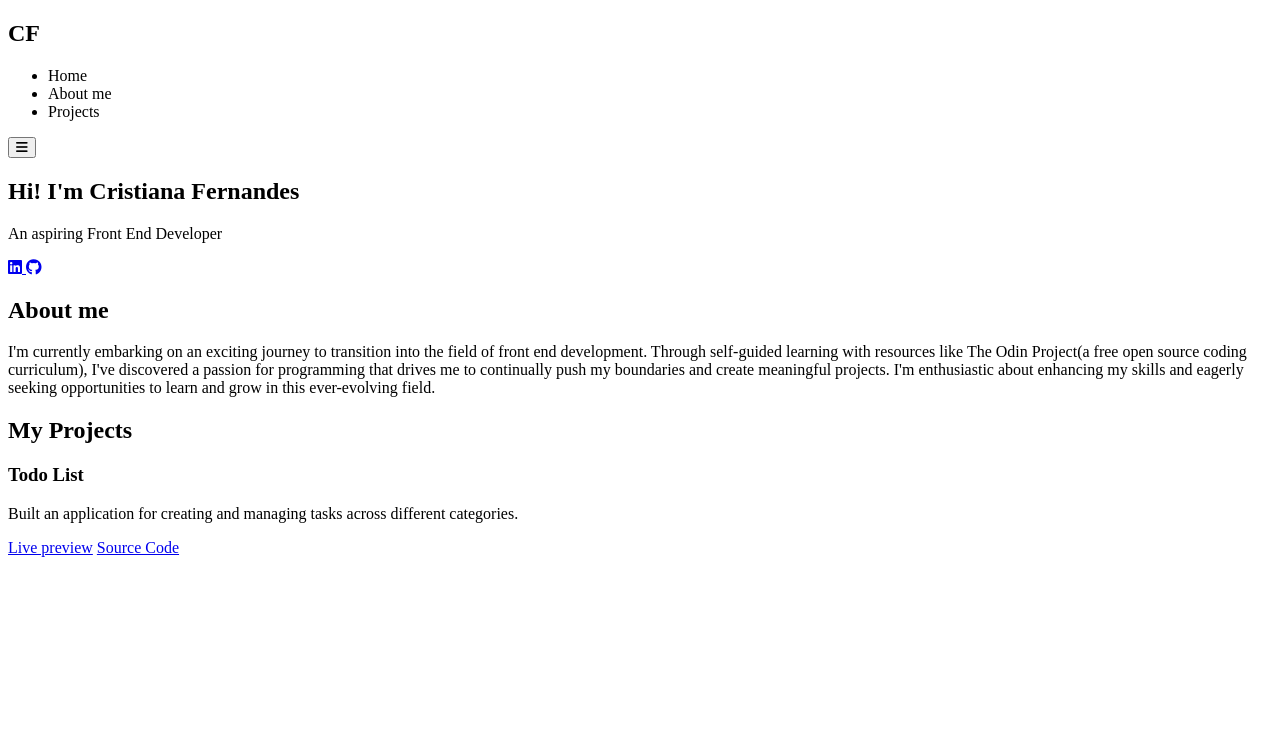
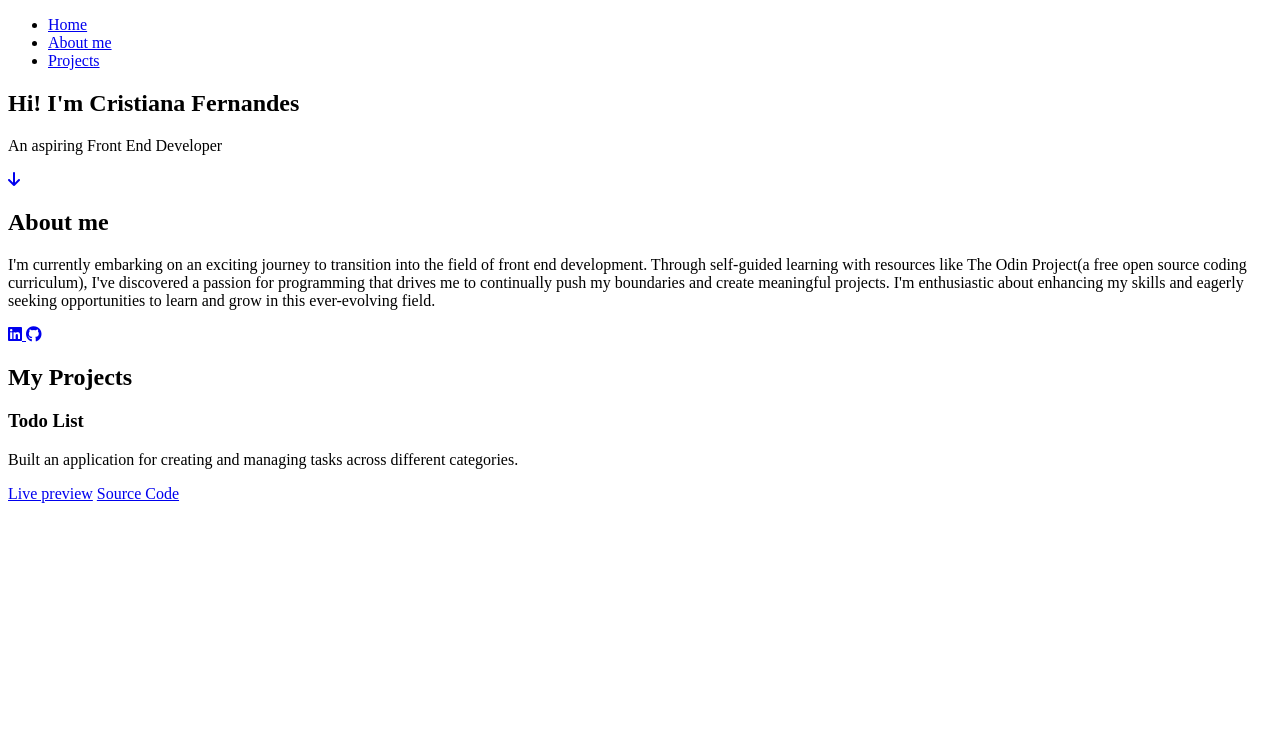
Before and after one commit to CMFernandes/portfolio, a plain HTML site: page index.html in a window 1280 px wide. Shown: the top 740 px of the page. Drawn offline with Linux system fonts and the light colour scheme.

Commit message:
move github and linkedin link to about section,add google font link

```diff
--- a/index.html
+++ b/index.html
@@ -4,40 +4,35 @@
     <meta charset="UTF-8">
     <meta name="viewport" content="width=device-width, initial-scale=1.0">
     <script src="https://kit.fontawesome.com/5c6584b4f6.js" crossorigin="anonymous"></script>
+    <link rel="preconnect" href="https://fonts.googleapis.com">
+    <link rel="preconnect" href="https://fonts.gstatic.com" crossorigin>
+    <link href="https://fonts.googleapis.com/css2?family=Roboto:ital,wght@0,100;0,300;0,400;0,500;0,700;0,900;1,100;1,300;1,400;1,500;1,700;1,900&display=swap" rel="stylesheet">
     <link rel="stylesheet" href="style.css">
+    <script src="index.js" defer></script>
     <title>Portfolio</title>
 </head>
 <body>
-    <header>
-        <div class="logo">
-            <h2>CF</h2>
-        </div>
+    <header class="header hide">
         <nav>
             <ul class="nav-list">
-                <li class="nav-item"><a href="#intro"></a>Home</li>
-                <li class="nav-item"><a href="#about"></a>About me</li>
-                <li class="nav-item"><a href="#projects"></a>Projects</li>
+                <li class="nav-item"><a href="#intro">Home</a></li>
+                <li class="nav-item"><a href="#about">About me</a></li>
+                <li class="nav-item"><a href="#projects">Projects</a></li>
             </ul>
-            <button><i class="fas fa-bars"></i></button>
         </nav>
     </header>
 
     <section id="intro">
         <div>
-            <h1>Hi! I'm Cristiana Fernandes</h1>
-            <p>An aspiring Front End Developer</h2>
-                <div>
-                    <a href="https://linkedin.com/in/cfmfernandes" target="_blank">
-                        <i class="fa-brands fa-linkedin"></i>
-                    </a>
-                    <a href="https://github.com/CMFernandes" target="_blank">
-                        <i class="fa-brands fa-github"></i>
-                    </a>
-                </div>
+            <h1>Hi! I'm <strong class="name-intro">Cristiana Fernandes</strong></h1>
+            <p>An aspiring Front End Developer</p>
         </div>
         <div>
-            <!-- <img href="" alt="">-->
+            <a href="#about">
+                <i class="fa-solid fa-arrow-down"></i>
+            </a>
         </div>
+
     </section>
 
     <section id="about">
@@ -47,6 +42,14 @@
              for programming that drives me to continually push my boundaries and create meaningful projects.
              I'm enthusiastic about enhancing my skills and
              eagerly seeking opportunities to learn and grow in this ever-evolving field.
+        <div>
+            <a href="https://linkedin.com/in/cfmfernandes" target="_blank">
+                <i class="fa-brands fa-linkedin"></i>
+            </a>
+            <a href="https://github.com/CMFernandes" target="_blank">
+                <i class="fa-brands fa-github"></i>
+            </a>
+        </div>
     </section>
 
     <section id="projects">
```
